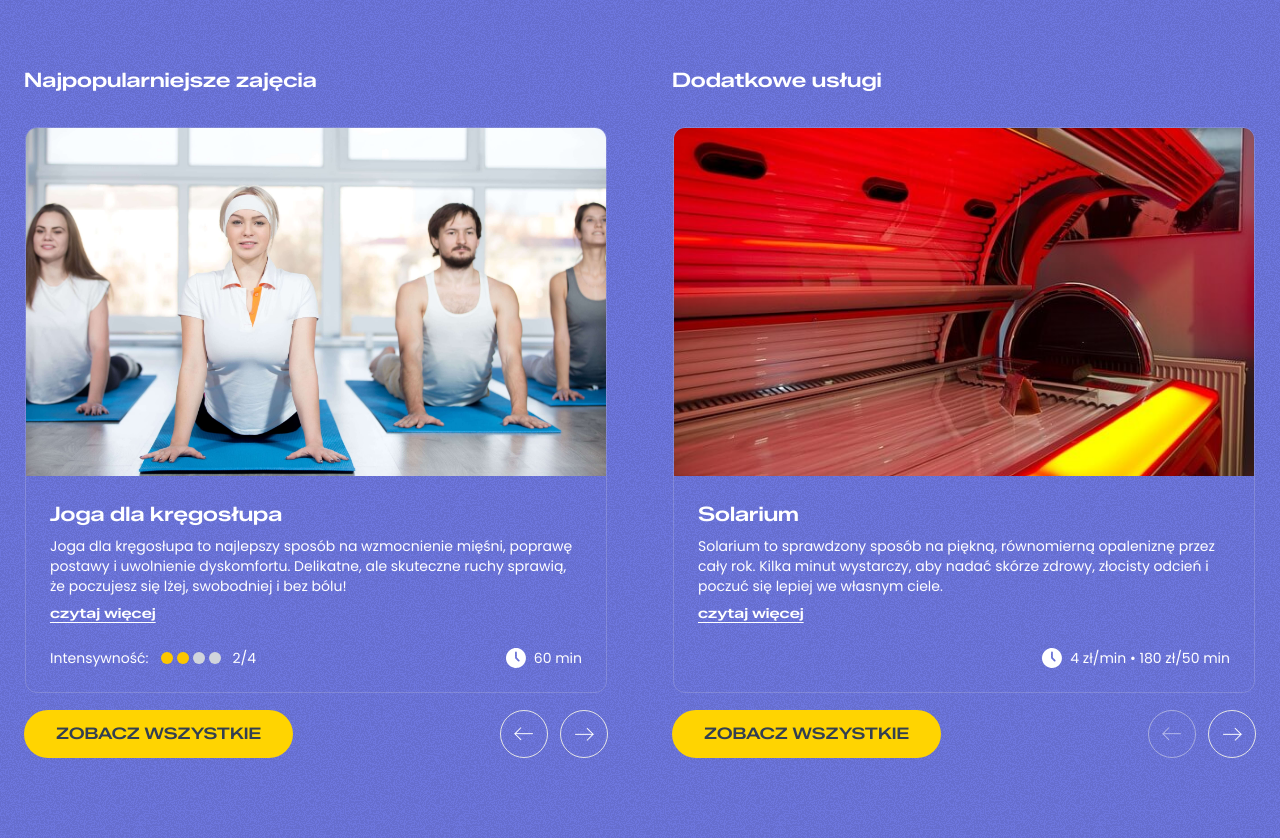
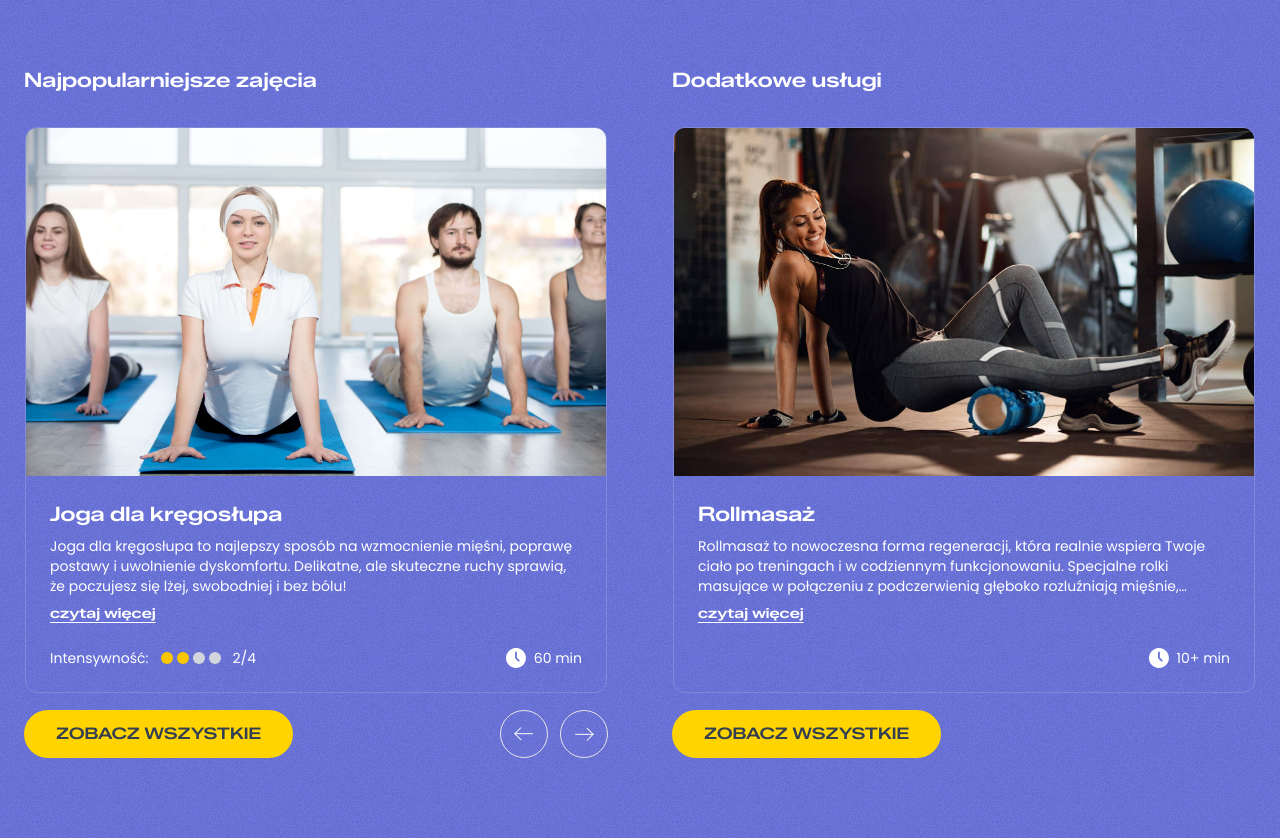
Before and after one commit to Szorcu/powerfit, a Next.js app: page / in a window 1280 px wide. Shown: the part 2620-3460 px from the top of the page. Built offline with nearby package versions, Linux system fonts and the light colour scheme.

Commit message:
Removed solarium

```diff
--- a/src/components/molecules/OfferColumn/OfferColumn.tsx
+++ b/src/components/molecules/OfferColumn/OfferColumn.tsx
@@ -35,7 +35,8 @@ export const OfferColumn = ({ title, items, redirectTo }: OfferColumnProps) => {
           <Button className="w-fit" asChild>
             <Link href={redirectTo}>Zobacz wszystkie</Link>
           </Button>
-          <CarouselButtons />
+
+          {items.length > 1 && <CarouselButtons />}
         </div>
       </Carousel>
     </div>
--- a/src/consts/services.ts
+++ b/src/consts/services.ts
@@ -1,22 +1,4 @@
 export const SERVICES = [
-  {
-    img: "services-solarium.jpg",
-    title: "Solarium",
-    summary:
-      "Solarium to sprawdzony sposób na piękną, równomierną opaleniznę przez cały rok. Kilka minut wystarczy, aby nadać skórze zdrowy, złocisty odcień i poczuć się lepiej we własnym ciele.",
-    description: `☀️ SOLARIUM – słońce, kolor, pewność siebie ☀️
-
-      Solarium to sprawdzony sposób na piękną, równomierną opaleniznę przez cały rok. Kilka minut wystarczy, aby nadać skórze zdrowy, złocisty odcień i poczuć się lepiej we własnym ciele. 😎
-
-      Nowoczesne lampy zapewniają komfort, bezpieczeństwo i efekt, który widać już po pierwszych sesjach. Idealne rozwiązanie przed wakacjami, ważnym wyjściem lub po prostu wtedy, gdy chcesz wyglądać świeżo i promiennie.
-
-      ☀️ Efekt?
-      ✅ naturalna opalenizna, tańsza niż wakacje na Malediwach 🏝️
-      ✅ poprawa wyglądu skóry ⛱️
-      ✅ lepsze samopoczucie i pewność siebie ✨
-    `,
-    duration: "4 zł/min • 180 zł/50 min",
-  },
   {
     img: "classes-rozciaganie-rollowanie.jpg",
     title: "Rollmasaż",
```
